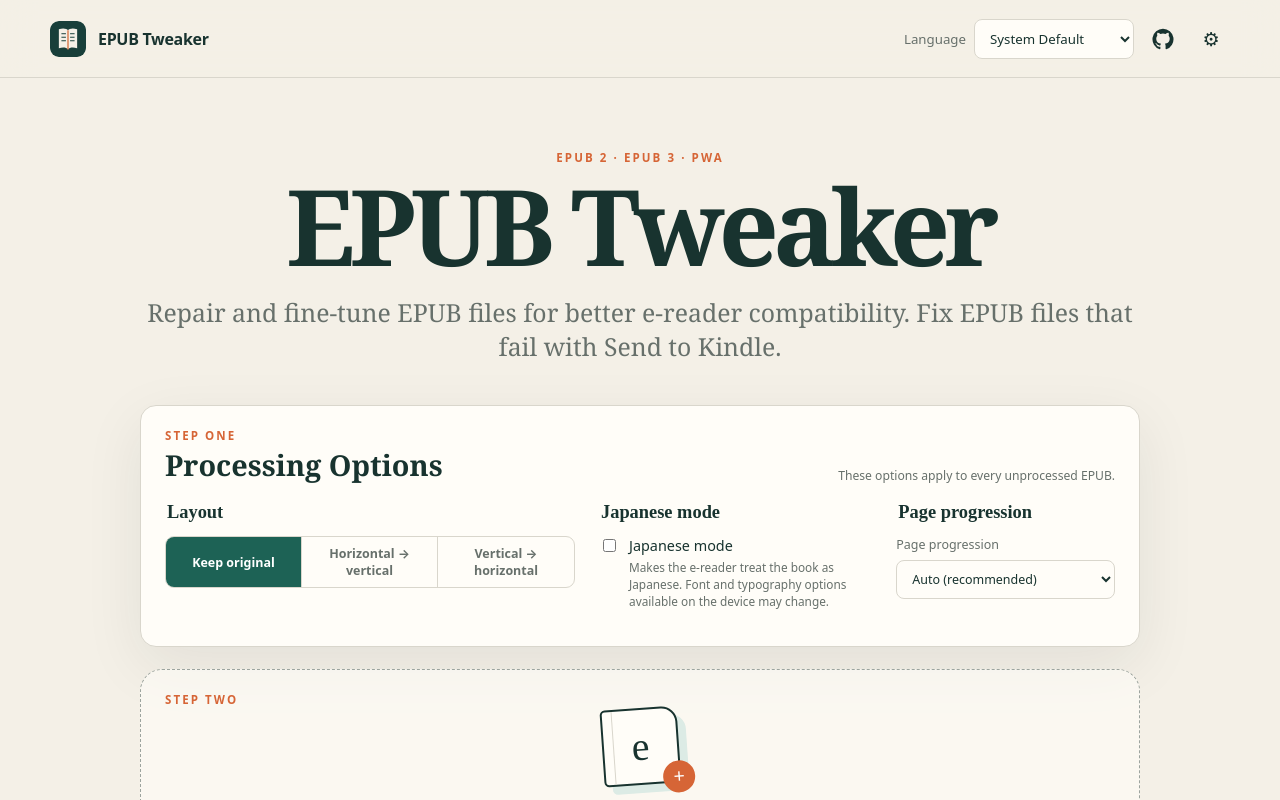
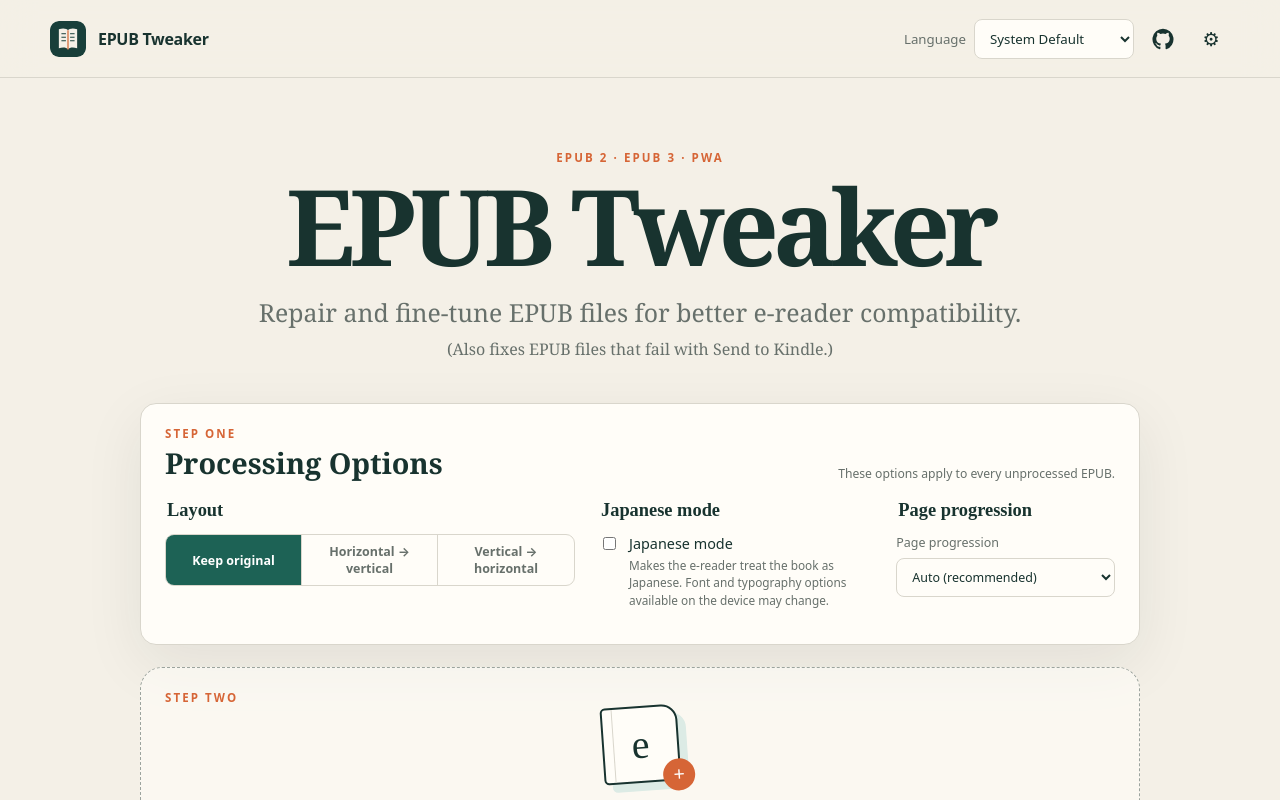
Before and after one commit to haohailong/EPUB-Tweaker, a React (Vite) app: page / in a window 1280 px wide. Shown: the top 800 px of the page. Built offline with nearby package versions, Linux system fonts and the light colour scheme.

Commit message:
Refine secondary Send to Kindle tagline

```diff
--- a/src/App.tsx
+++ b/src/App.tsx
@@ -237,7 +237,7 @@
         <section className={`hero ${items.length ? 'has-files' : ''}`}>
           <p className="eyebrow">EPUB 2 · EPUB 3 · PWA</p>
           <h1>EPUB Tweaker</h1>
-          <p className="tagline">{t('tagline')}</p>
+          <p className="tagline">{t('tagline')}<small>{t('secondaryTagline')}</small></p>
           <section className="home-options" aria-labelledby="processing-options-title">
             <div className="home-options-heading"><div><p className="eyebrow">{t('stepOne')}</p><h2 id="processing-options-title">{t('processingOptions')}</h2></div><small>{t('optionsApplyAll')}</small></div>
             <div className="home-options-grid">
--- a/src/i18n.ts
+++ b/src/i18n.ts
@@ -1,7 +1,7 @@
 import type { Language, ResolvedLanguage } from './types';
 
 const en = {
-  tagline: 'Repair and fine-tune EPUB files for better e-reader compatibility. Fix EPUB files that fail with Send to Kindle.',
+  tagline: 'Repair and fine-tune EPUB files for better e-reader compatibility.', secondaryTagline: '(Also fixes EPUB files that fail with Send to Kindle.)',
   language: 'Language', system: 'System Default', english: 'English', traditional: '繁體中文', simplified: '简体中文', sourceCode: 'View source on GitHub',
   stepOne: 'Step One', stepTwo: 'Step Two', stepThree: 'Step Three',
   drop: 'Drop EPUB files here', choose: 'Choose Files', dropHint: 'or use the button below', privacy: 'Files are processed on this device. Nothing is uploaded.',
@@ -26,7 +26,7 @@
 };
 
 const zhHant: typeof en = {
-  tagline: '修復並微調 EPUB，提升電子閱讀器相容性。修復無法透過 Send to Kindle 傳送的 EPUB 檔案。',
+  tagline: '修復並微調 EPUB，提升電子閱讀器相容性。', secondaryTagline: '（亦可修復無法透過 Send to Kindle 傳送的 EPUB 檔案。）',
   language: '語言', system: '跟隨系統', english: 'English', traditional: '繁體中文', simplified: '简体中文', sourceCode: '在 GitHub 查看原始碼',
   stepOne: '第一步', stepTwo: '第二步', stepThree: '第三步',
   drop: '將 EPUB 檔案拖到這裡', choose: '選擇檔案', dropHint: '或使用下方按鈕', privacy: '檔案只在此裝置上處理，不會上傳。',
@@ -51,7 +51,7 @@
 };
 
 const zhHans: typeof en = {
-  tagline: '修复并微调 EPUB，提升电子阅读器兼容性。修复无法通过 Send to Kindle 发送的 EPUB 文件。',
+  tagline: '修复并微调 EPUB，提升电子阅读器兼容性。', secondaryTagline: '（也可修复无法通过 Send to Kindle 发送的 EPUB 文件。）',
   language: '语言', system: '跟随系统', english: 'English', traditional: '繁體中文', simplified: '简体中文', sourceCode: '在 GitHub 查看源代码',
   stepOne: '第一步', stepTwo: '第二步', stepThree: '第三步',
   drop: '将 EPUB 文件拖到这里', choose: '选择文件', dropHint: '或使用下方按钮', privacy: '文件只在此设备上处理，不会上传。',
--- a/src/styles.css
+++ b/src/styles.css
@@ -45,6 +45,7 @@
 h1, h2, h3, h4, h5, p { margin-top: 0; }
 h1 { font-family: 'Newsreader', Georgia, serif; font-size: clamp(3.2rem, 9vw, 6.6rem); line-height: .9; letter-spacing: -.055em; margin-bottom: 22px; font-weight: 600; }
 .tagline { font-family: 'Newsreader', Georgia, serif; color: var(--muted); font-size: clamp(1.2rem, 2.5vw, 1.55rem); margin-bottom: 42px; }
+.tagline small { display: block; margin-top: 9px; font-size: clamp(.82rem, 1.35vw, 1rem); line-height: 1.45; }
 .home-options { text-align: left; background: var(--card); border: 1px solid var(--line); border-radius: 16px; padding: 22px 24px; margin: 0 0 22px; box-shadow: var(--shadow); }
 .home-options-heading { display: flex; align-items: end; justify-content: space-between; gap: 20px; margin-bottom: 18px; }
 .home-options-heading h2 { font-family: 'Newsreader', Georgia, serif; font-size: 1.8rem; margin: 0; }
```
